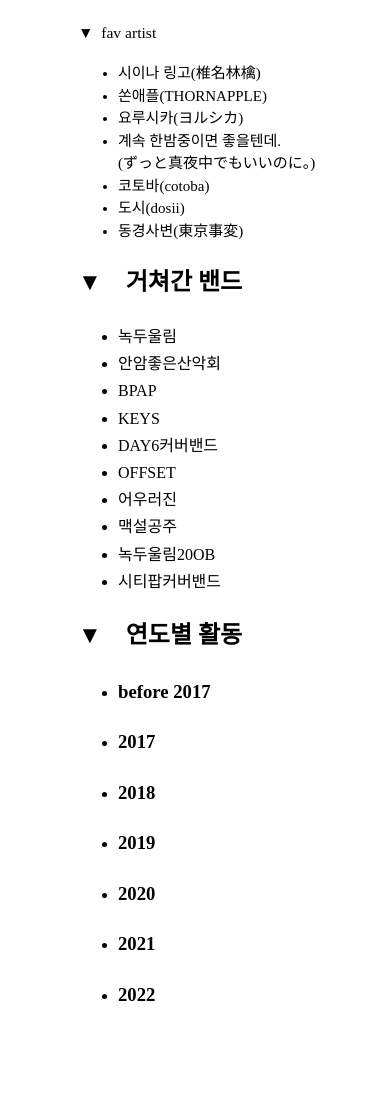
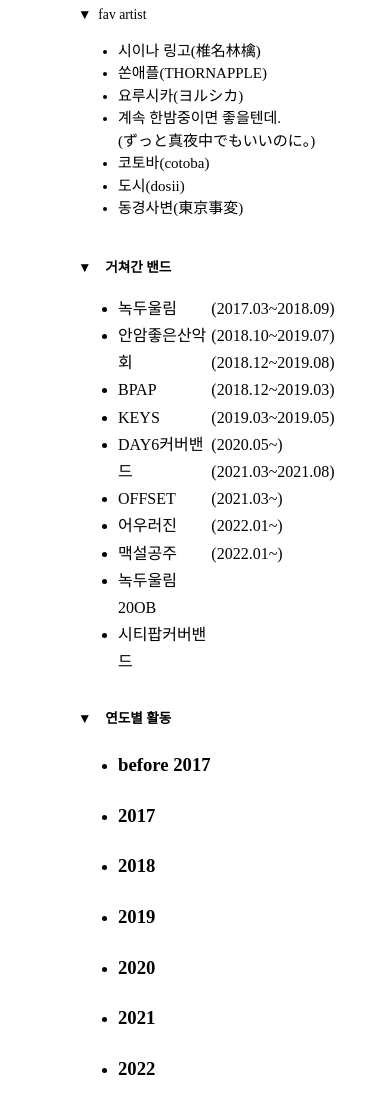
Before and after one commit to gloglow/profile, a plain HTML site: page index.html in a window 390 px wide. Shown: the part 556-1659 px from the top of the page. Before the commit the page ends 1585 px from the top, so only its background shows below. Drawn offline with Linux system fonts and the light colour scheme.

Commit message:
Add files via upload

```diff
--- a/index.html
+++ b/index.html
@@ -30,6 +30,7 @@
 </div>
 </div>
 <div id="detail_info">
+<div id="band_list">
 <div>
   <p>
     <h2>▼&nbsp; &nbsp; 거쳐간 밴드</h2>
@@ -47,7 +48,7 @@
     </ul>
   </p>
 </div>
-<div id="period">
+<div id="band_period">
   <p>
     <h2>활동 기간</h2>
     <ul>
@@ -64,7 +65,8 @@
     </ul>
   </p>
 </div>
-<div>
+</div>
+<div id="detail_yearly">
   <p>
     <h2>▼&nbsp; &nbsp; 연도별 활동</h2>
   <ul>
--- a/style_index.css
+++ b/style_index.css
@@ -43,15 +43,19 @@
 }
 #detail_info{
   display:grid;
-  grid-template-columns: 1fr 1fr 2fr;
+  grid-template-columns: 1fr 1fr;
   margin-top: 20px;
   padding-left: 10%;
   padding-right: 10%;
 }
-#detail_info #period h2{
+#detail_info #band_list{
+  display:grid;
+  grid-template-columns: 1fr 1fr;
+}
+#detail_info #band_period h2{
   color:white;
 }
-#detail_info #period ul{
+#detail_info #band_period ul{
   list-style: none;
   padding-left: 0px;
 }
@@ -71,13 +75,16 @@
     padding-right: 0px;
   }
   #top_info #basic_info{
-    font-size:4vw;
+    font-size:3.5vw;
   }
   #detail_info{
     display:block;
     padding-left: 70px;
   }
-  #detail_info #period{
-    display: none;
+  #detail_info #band_period{
   }
+  #detail_info h2{
+    font-size: 3.5vw;
+  }
+
 }
```
